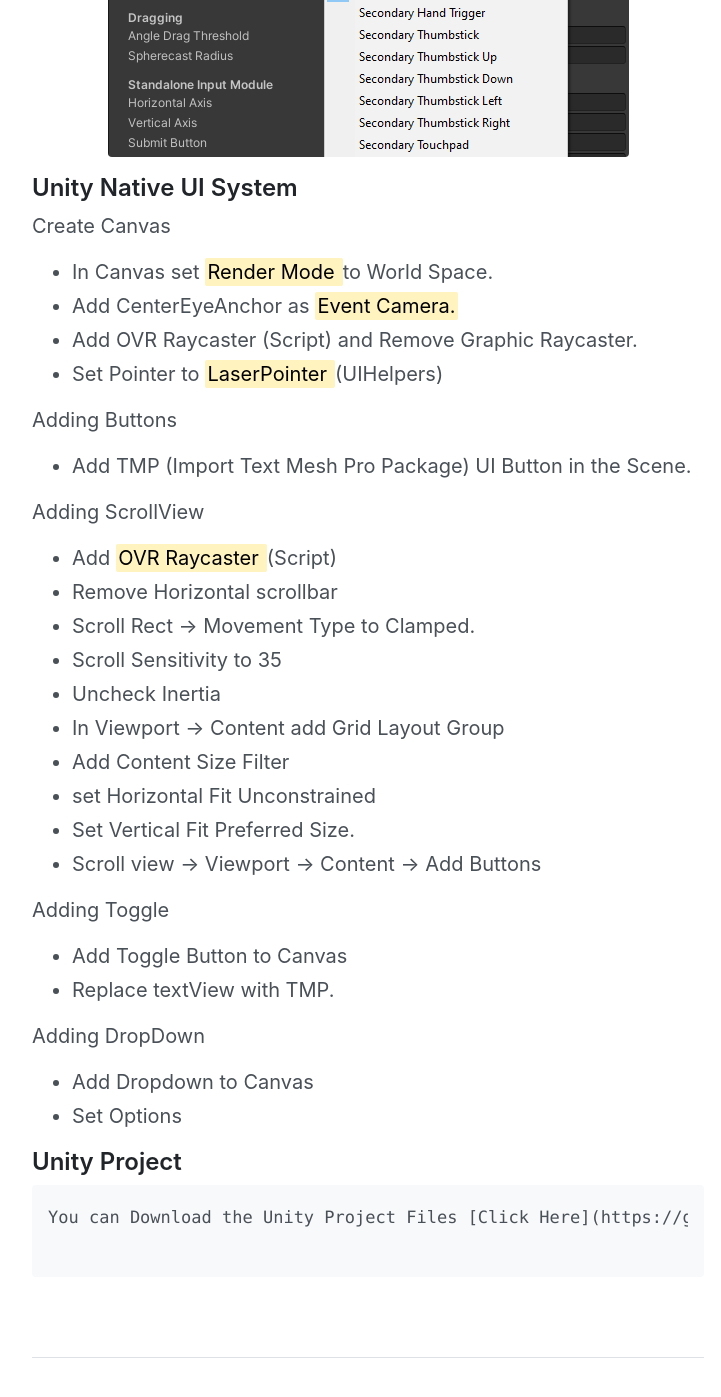
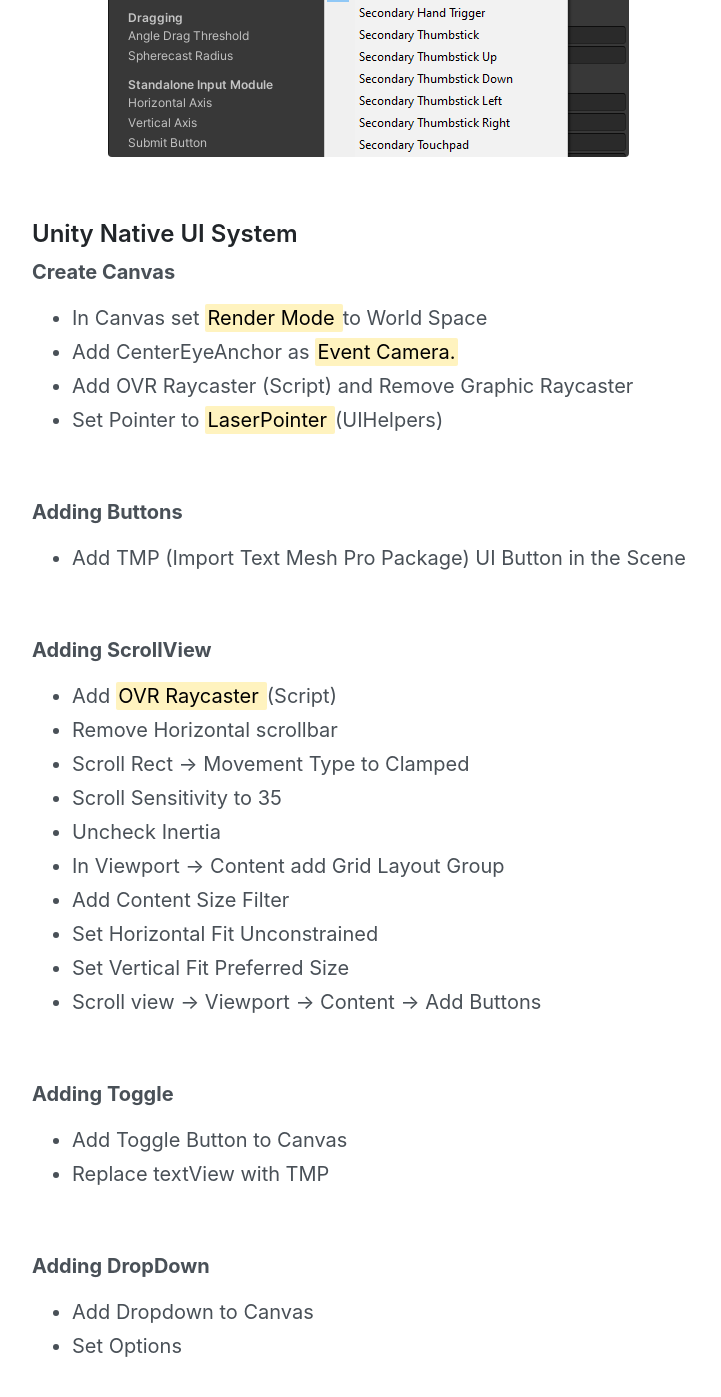
Before and after one commit to metaLoneCoder/metaLoneCoder.github.io, a Jekyll site: the page built from _posts/2022-02-23-Interact-with-Unity's-Native-UI-using-Laser-Pointer-Oculus-Quest-2.md, in a window 1280 px wide and 1400 px high, scrolled down 1322 px. Shown: the top 1397 px of the window, without its empty margins (272-993 px from the left). Built offline with Jekyll 4.4.1, drawn with Linux system fonts in a browser that asks for light colours; some of the changed text lies outside the part shown.

Commit message:
Update 2022-02-23-Interact-with-Unity's-Native-UI-using-Laser-Pointer-Oculus-Quest-2.md

````diff
--- a/_posts/2022-02-23-Interact-with-Unity's-Native-UI-using-Laser-Pointer-Oculus-Quest-2.md
+++ b/_posts/2022-02-23-Interact-with-Unity's-Native-UI-using-Laser-Pointer-Oculus-Quest-2.md
@@ -6,61 +6,71 @@ title: Interact with Unity's Native UI using Laser Pointer (Oculus Quest 2)
 **Oculus Quest 2 First Build (Controllers in 3D Space)** [Required](https://metalonecoder.github.io/2022/02/22/Oculus-Quest-2-First-Build/)
 {: .message }
 
-- search UIHelpers
-- add UIHelpers prefab to scene.
-- <mark> Setactive Line Renderer </mark> in LaserPointer child of UIHelpers.
+- Search UIHelpers
+- Add UIHelpers prefab to scene
+- <mark> Setactive Line Renderer </mark> in LaserPointer child of UIHelpers
 
 <p align="center">
   <img src="/assets/images/21-02-23/1.PNG">
 </p>
 
-- In EventSystem -> OVR Input Module(Script) Drag RightHandAnchor in Ray Transform field.
+- In EventSystem -> OVR Input Module(Script) Drag RightHandAnchor in Ray Transform field
 
 <p align="center">
   <img src="/assets/images/21-02-23/2.PNG">
 </p>
 
-- In Joy Pad Click Button set it to Secondary Index Trigger. (Right Controller Index trigger).
+- In Joy Pad Click Button set it to Secondary Index Trigger (Right Controller Index trigger)
 
 <p align="center">
   <img src="/assets/images/21-02-23/3.PNG">
 </p>
 
+<br>
 
 ## Unity Native UI System
 
-Create Canvas
-- In Canvas set <mark> Render Mode </mark> to World Space.
+**Create Canvas**
+- In Canvas set <mark> Render Mode </mark> to World Space
 - Add CenterEyeAnchor as <mark> Event Camera.</mark>
-- Add OVR Raycaster (Script) and Remove Graphic Raycaster.
+- Add OVR Raycaster (Script) and Remove Graphic Raycaster
 - Set Pointer to <mark> LaserPointer </mark>(UIHelpers)
 
-Adding Buttons
-- Add TMP (Import Text Mesh Pro Package) UI Button in the Scene.
+<br>
 
-Adding ScrollView
+**Adding Buttons**
+- Add TMP (Import Text Mesh Pro Package) UI Button in the Scene
+
+<br>
+
+**Adding ScrollView**
 - Add <mark> OVR Raycaster </mark> (Script)
 - Remove Horizontal scrollbar
-- Scroll Rect -> Movement Type to Clamped.
+- Scroll Rect -> Movement Type to Clamped
 - Scroll Sensitivity to 35
 - Uncheck Inertia
 - In Viewport -> Content add Grid Layout Group
 - Add Content Size Filter
-- set Horizontal Fit Unconstrained
-- Set Vertical Fit Preferred Size.
+- Set Horizontal Fit Unconstrained
+- Set Vertical Fit Preferred Size
 - Scroll view -> Viewport -> Content -> Add Buttons
 
-Adding Toggle
+<br>
+
+**Adding Toggle**
 - Add Toggle Button to Canvas
-- Replace textView with TMP.
+- Replace textView with TMP
 
-Adding DropDown
+<br>
+
+**Adding DropDown**
 - Add Dropdown to Canvas
 - Set Options
 
+<br>
+
 ## Unity Project
 
-```
-You can Download the Unity Project Files [Click Here](https://github.com/metaLoneCoder/Pointer)
 
-```
+`You can Download the Unity Project Files` [Here](https://github.com/metaLoneCoder/Pointer)
+{: .message }
````
